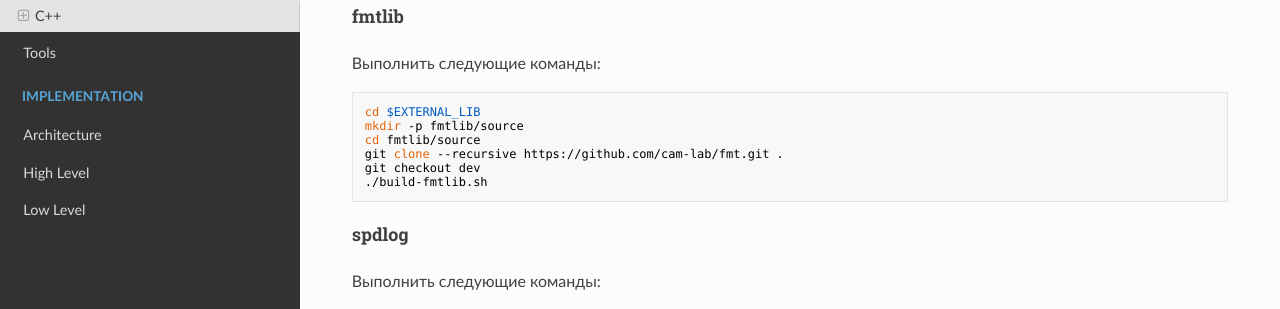
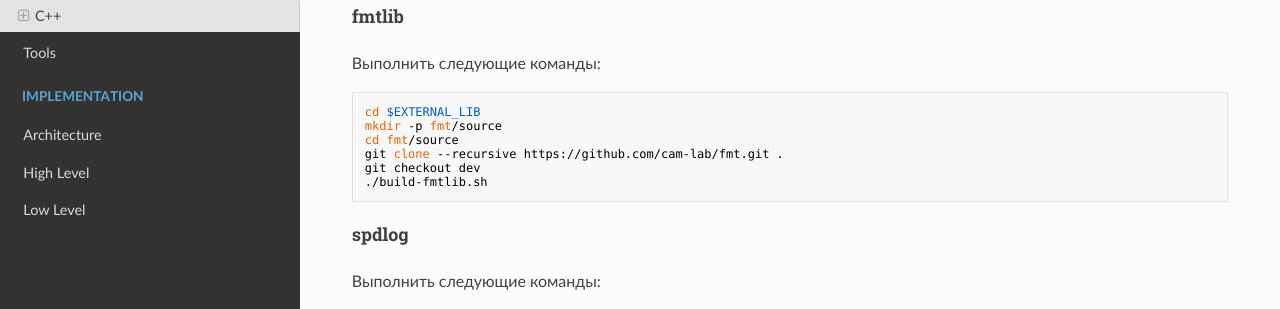
Before and after one commit to cam-lab/sdcam-doc, an MkDocs documentation site: the page built from docs/deps.md, in a window 1280 px wide and 900 px high, scrolled down 2610 px. Shown: the part 349-658 px from the top of the window. Built offline with MkDocs 1.6.1, drawn with Linux system fonts in a browser that asks for light colours; nearby versions of some CDN libraries.

Commit message:
fix dir name

````diff
--- a/docs/deps.md
+++ b/docs/deps.md
@@ -112,8 +112,8 @@ sudo ldconfig
 
 ```shell
 cd $EXTERNAL_LIB
-mkdir -p fmtlib/source
-cd fmtlib/source
+mkdir -p fmt/source
+cd fmt/source
 git clone --recursive https://github.com/cam-lab/fmt.git .
 git checkout dev
 ./build-fmtlib.sh
````
